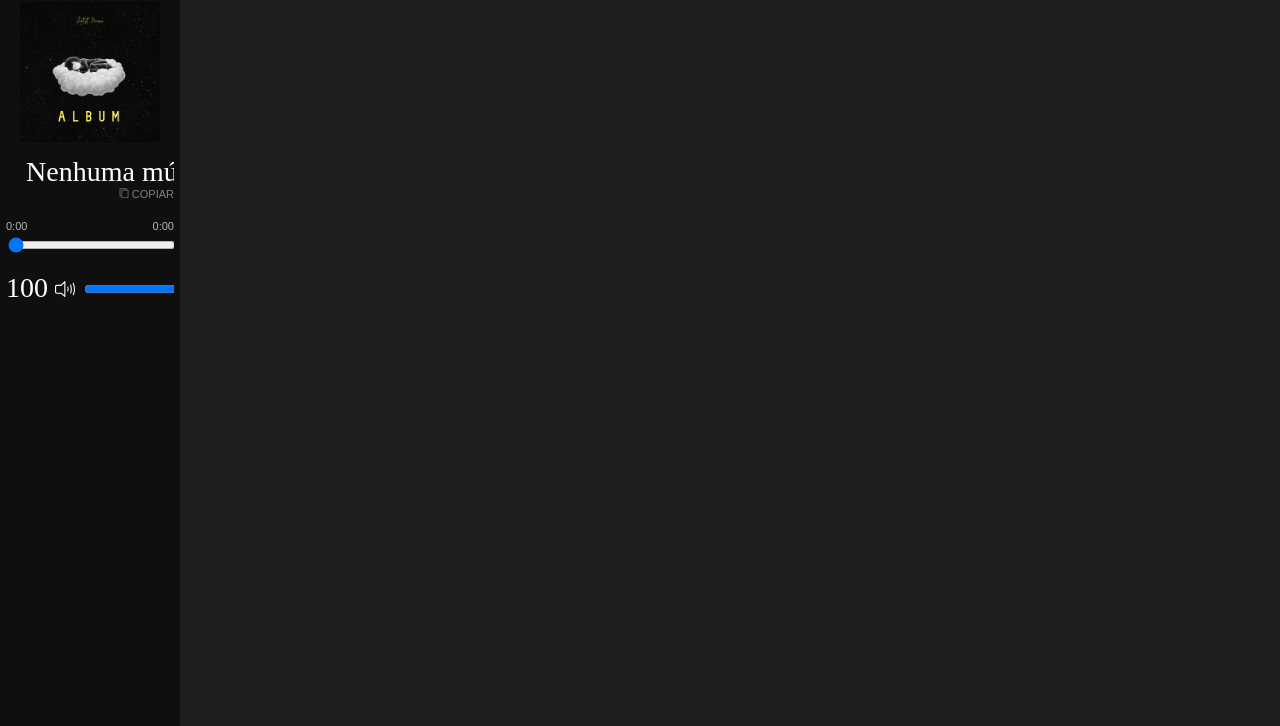
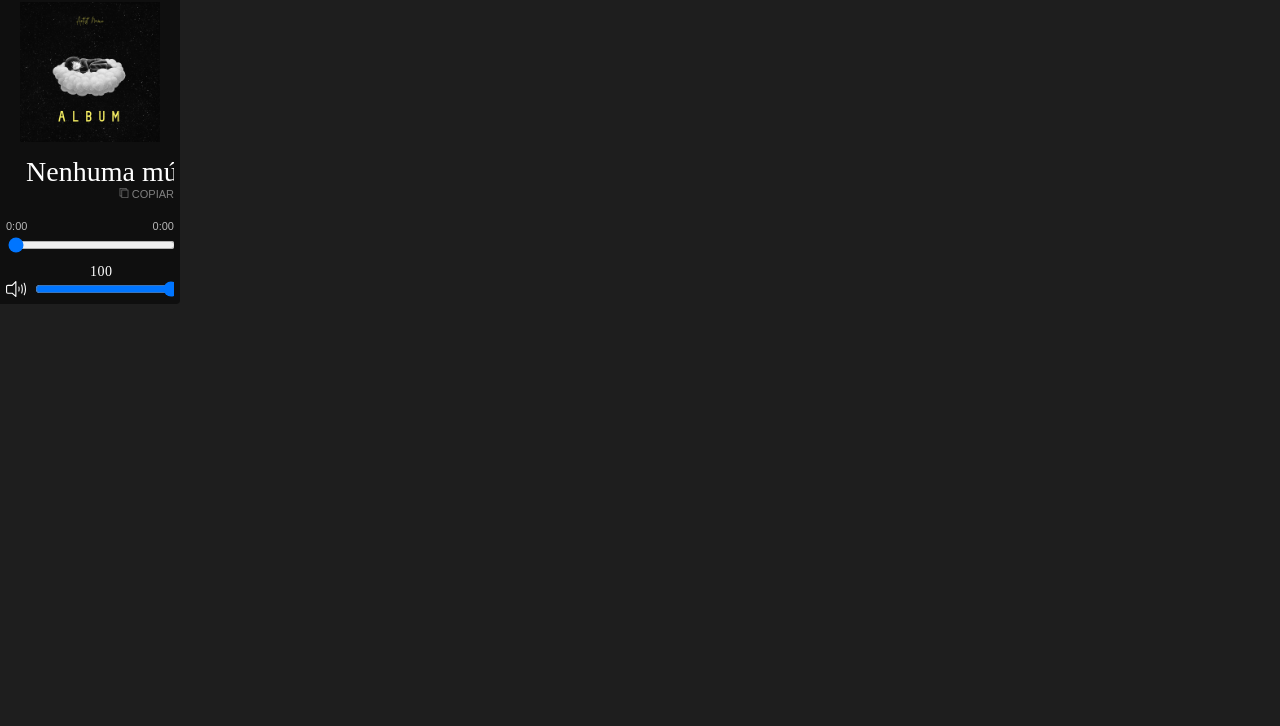
Before and after one commit to dotKingfall/site-solo, a plain HTML site: page index.html in a window 1280 px wide. Both pictures are taken after a click on the picture 26 px from the left and 28 px from the top of the page. Shown: the part 74-800 px from the top of the page. Drawn offline with Linux system fonts and the light colour scheme; a web font is replaced by a local one.

Commit message:
Update player.css

```diff
--- a/style/player.css
+++ b/style/player.css
@@ -4,7 +4,7 @@
   position: fixed;
   z-index: 10;
   background: rgb(15, 15, 15);
-  height: 100%;
+  height: max-content;
   width: 180px;
   top: 4.4vmax;
   transform: translateX(-180px);
@@ -68,7 +68,7 @@
   filter: none;
 }
 
-#volume:hover img{
+#volume img:hover{
   filter: none;
 }
 
@@ -83,11 +83,16 @@
 }
 
 #volume-bar{
-  width: 88%;
+  width: 85.6%;
 }
 
-#volume-image{
-  font-size: 22px;
+/*volume number*/
+#volumenumber{
+  position: absolute;
+  color: white;
+  font-size: 14px;
+  letter-spacing: .5px;
+  left: 50%;
 }
 
 .duration, .current{
@@ -104,13 +109,6 @@
   float: left
 }
 
-/*volume number*/
-.vln{
-  float: left;
-  width: 20px;
-  text-align: center;
-}
-
 @keyframes songtitle {
   to{
     transform: translateX(-100%);
```
